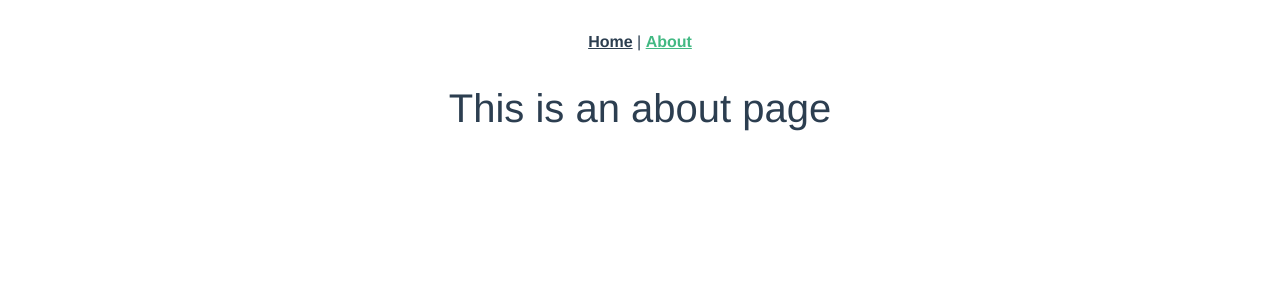
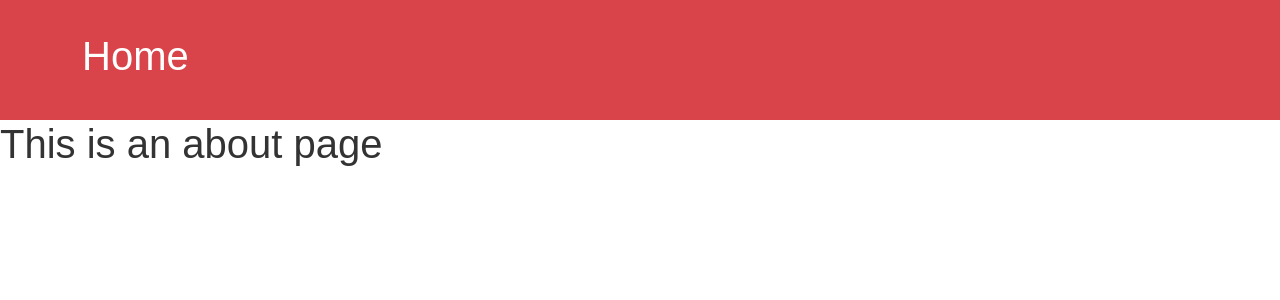
Before and after one commit to mukiwu/frontend-exercise, a Vue app: page /about in a window 1280 px wide. Shown: the top 300 px of the page. Built offline with nearby package versions, Linux system fonts and the light colour scheme.

Commit message:
header style

```diff
--- a/src/App.vue
+++ b/src/App.vue
@@ -1,32 +1,34 @@
 <template>
   <div id="app">
-    <div id="nav">
-      <router-link to="/">Home</router-link> |
-      <router-link to="/about">About</router-link>
+    <div class="header">
+      <div class="container">
+        <div class="row">
+          <div class="col">
+            <router-link to="/"><h1>Home</h1></router-link>
+          </div>
+        </div>
+      </div>
     </div>
+      <!-- <router-link to="/">Home</router-link> |
+      <router-link to="/about">About</router-link> -->
     <router-view/>
   </div>
 </template>
 
 <style lang="scss">
 #app {
-  font-family: Avenir, Helvetica, Arial, sans-serif;
+  font-family: Arial, sans-serif;
   -webkit-font-smoothing: antialiased;
   -moz-osx-font-smoothing: grayscale;
-  text-align: center;
-  color: #2c3e50;
+  color: #333;
 }
 
-#nav {
-  padding: 30px;
-
+.header {
+  background: #d9444a;
+  padding: 2rem 0;
   a {
-    font-weight: bold;
-    color: #2c3e50;
-
-    &.router-link-exact-active {
-      color: #42b983;
-    }
+    color: #fff;
+    text-decoration: none;
   }
 }
 </style>
```
